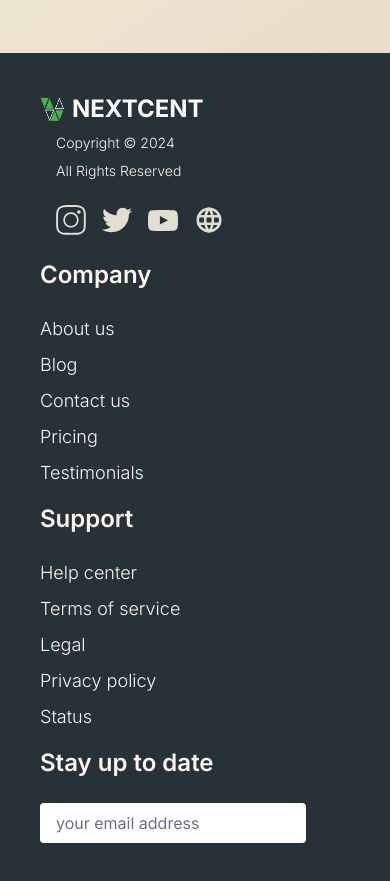
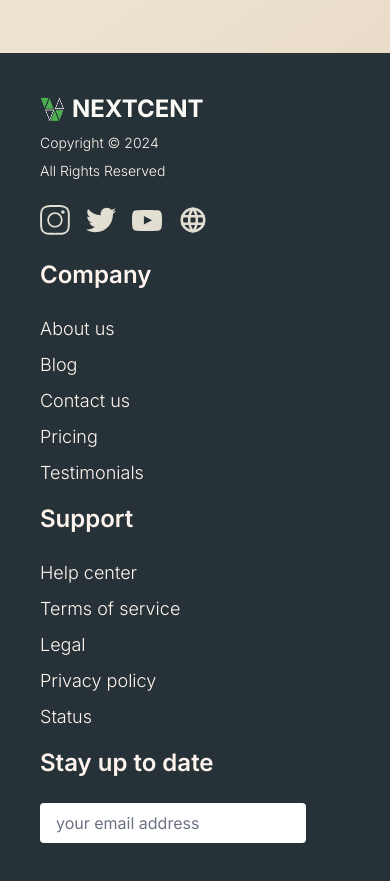
Before and after one commit to zablon-oigo/agency, a React (Vite) app: page / in a window 390 px wide. Shown: the part 5400-6281 px from the top of the page. Built offline with nearby package versions, Linux system fonts and the light colour scheme.

Commit message:
Changed margin on a-axis for smaller screens

```diff
--- a/src/components/Footer.jsx
+++ b/src/components/Footer.jsx
@@ -17,13 +17,13 @@ function Footer() {
                         nextcent
                     </span>
                 </Link>
-                <div className="mx-4">
+                <div className="mx-0 md:mx-4">
                   <h2 className="text-sm capitalize font-light  text-[#FFF5EE] mt-2">copyright &copy; {new Date().getFullYear()}</h2>
                   <p className="text-sm text-[#FFF5EE] capitalize font-light mt-2">
                     all rights reserved
                   </p>
                 </div>
-                <div className="flex items-center gap-4 mx-4 my-6">
+                <div className="flex items-center gap-4 mx-0 my-6 md:mx-4">
                 <SlSocialInstagram className='text-[#E2DFD2] text-3xl'/>
                 <TfiTwitterAlt className='text-[#E2DFD2] text-3xl '/>
                 <GrYoutube className='text-[#E2DFD2] text-3xl '/>
```
